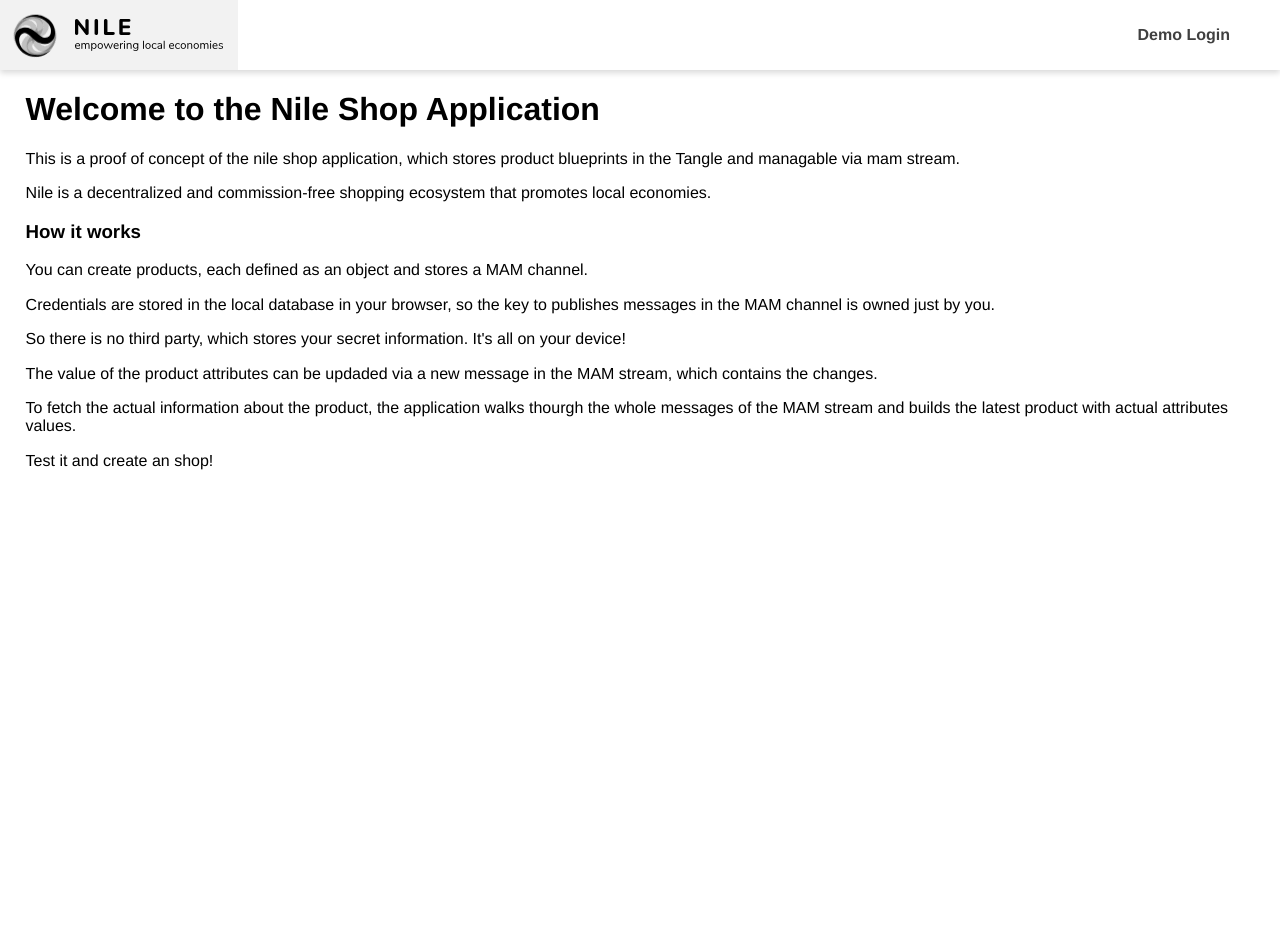
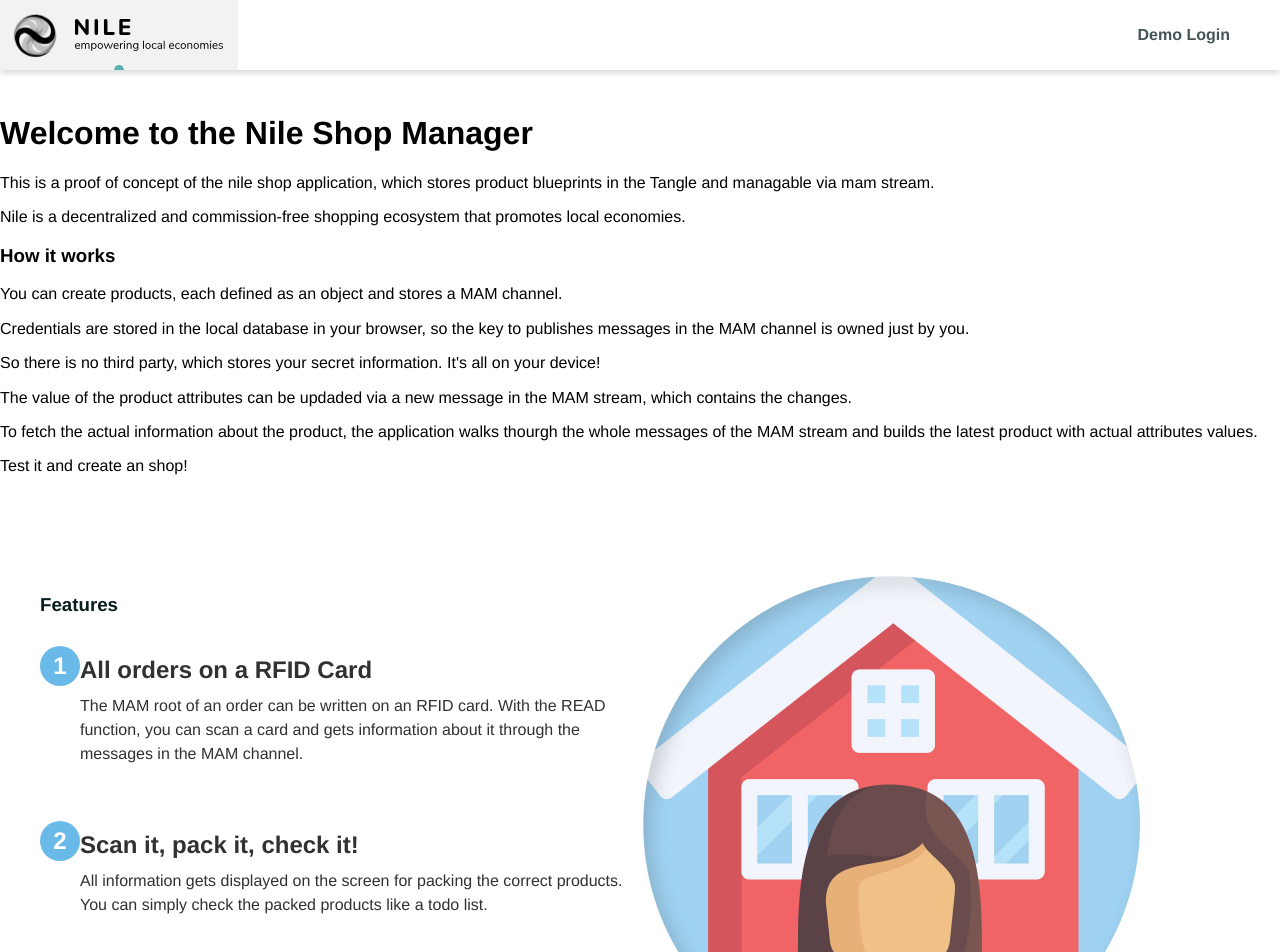
Before and after one commit to huhn511/nile-shop, a Vue app: page / in a window 1280 px wide. Shown: the top 952 px of the page. Before the commit the page ends 800 px from the top, so only its background shows below. Built offline with nearby package versions, Linux system fonts and the light colour scheme.

Commit message:
add section

```diff
--- a/src/App.vue
+++ b/src/App.vue
@@ -9,3 +9,47 @@
   name: 'App'
 }
 </script>
+
+<style>
+@import url('https://fonts.googleapis.com/css?family=Nunito');
+
+html {
+  font-family: 'Nunito', sans-serif;
+}
+
+body {
+    margin: 0px;
+}
+
+.main {
+  margin-top: 70px;
+  padding-top: 24px;
+}
+
+:root {
+  --primary: #139B48;
+  --primary-2: #A2CF6F;
+  --secondary: #0B5D9E;
+  --secondary-2: #5AB0B2;
+  --dark: #081C1D;
+  --darker: #0F3535;
+  --light: #E2E2E2;
+  --white: #FFFFFF;
+  --white_5: rgba(255,255,255,.05);
+  --white_10: rgba(255,255,255,.1);
+  --white_25: rgba(255,255,255,.25);
+  --white_50: rgba(255,255,255,.5);
+  --red: #F16465;
+  --orange: #E69255;
+  --yellow: #E6BE54;
+  --purple: #8F60A8;
+
+  --border-radius: 10px;
+  --border-radius-sm: 5px;
+
+  --box-shadow: 0 3px 6px rgba(0,0,0,.15);
+
+  --transition-in-out: all 0.3s ease-in-out;
+
+}
+</style>
--- a/src/views/home/index.vue
+++ b/src/views/home/index.vue
@@ -1,8 +1,8 @@
 <template>
-  <div class="home">
+  <div class="main">
     <nav-bar></nav-bar>
     <div class="home-container">
-        <h1>Welcome to the Nile Shop Application</h1>
+        <h1>Welcome to the Nile Shop Manager</h1>
         <p>This is a proof of concept of the nile shop application, which stores product blueprints in the Tangle and managable via mam stream.</p>
         <p>
         <a href="https://nile.shopping/" target="_blank" rel="noopener">Nile</a>
@@ -16,6 +16,44 @@
         <p>The value of the product attributes can be updaded via a new message in the MAM stream, which contains the changes.</p>
         <p>To fetch the actual information about the product, the application walks thourgh the whole messages of the MAM stream and builds the latest product with actual attributes values.</p>
         <a href="#/shop/shop">Test it and create an shop!</a>
+        <div class="section section--use-case" id="use-cases">
+          <div class="container">
+            <el-row>
+              <el-col :span="12">
+                <h3 class="section-hero">Features</h3>
+                <el-collapse v-model="activeNames" @change="handleChange">
+                  <el-collapse-item name="1">
+                    <template slot="title">
+                      <span>
+                        <span class="counter">1</span>All orders on a RFID Card
+                      </span>
+                    </template>
+                    <div> The MAM root of an order can be written on an RFID card. With the READ function, you can scan a card and gets information about it through the messages in the MAM channel.</div>
+                  </el-collapse-item>
+                  <el-collapse-item name="2">
+                    <template slot="title">
+                      <span>
+                        <span class="counter">2</span>Scan it, pack it, check it!
+                      </span>
+                    </template>
+                    <div>All information gets displayed on the screen for packing the correct products. You can simply check the packed products like a todo list.</div>
+                  </el-collapse-item>
+                  <el-collapse-item name="3">
+                    <template slot="title">
+                      <span>
+                        <span class="counter">3</span> Card rewards - support your local!
+                      </span>
+                    </template>
+                    <div>The card will be delivered within the package. The buyer can collect those cards and gets a good discount in the local shop for exchange with 5 cards for example.</div>
+                  </el-collapse-item>
+                </el-collapse>
+              </el-col>
+              <el-col :span="12">
+                <img alt="vendor" src="@/assets/customer-circled.jpg">
+              </el-col>
+            </el-row>
+          </div>
+        </div>
     </div>
   </div>
 </template>
@@ -26,14 +64,129 @@
   name: "home",
   components: {
     NavBar
+  },
+  data() {
+    return {
+      activeNames: ["1", "2", "3"]
+    }
+  },
+  methods: {
+    handleChange(val) {
+      console.log(val);
+    }
   }
 };
 </script>
 
-<style lang="scss" scoped>
-.home-container {
-    padding-top: 70px;
-    padding-left: 2%;
-    padding-right: 2%;
+<!-- Add "scoped" attribute to limit CSS to this component only -->
+<style lang="scss">
+.container {
+  width: 1200px;
+  margin: 0 auto;
+}
+
+.section {
+  padding: 100px 0;
+  box-sizing: border-box;
+  position: relative;
+  overflow: hidden;
+  background-color: var(--white);
+  &-hero {
+    margin-bottom: 30px;
+  }
+  &__light {
+    background-color: #f5f8fa;
+  }
+  &__dark {
+    background-color: var(--dark);
+    color: var(--white);
+  }
+  &__primary {
+    background-image: linear-gradient(
+      to right bottom,
+      #0b5d9e,
+      #0074a9,
+      #0089ae,
+      #2e9db0,
+      #5ab0b2
+    );
+    color: var(--white);
+  }
+  &__secondary {
+    background-image: linear-gradient(
+      to right bottom,
+      #139b48,
+      #48a84f,
+      #69b558,
+      #86c263,
+      #a2cf6f
+    );
+    color: var(--white);
+  }
+}
+
+.section--use-case {
+  img {
+    width: 500px;
+  }
+  hr {
+    border-color: rgba(0, 0, 0, 0.05);
+  }
+  .flex-end {
+    display: flex;
+    justify-content: flex-end;
+    align-items: flex-start;
+  }
+}
+
+.section--use-case {
+  img {
+    border-radius: 100%;
+  }
+  color: var(--dark);
+}
+.el-collapse {
+  border: none;
+  margin-left: 40px;
+  .el-collapse-item__wrap {
+    border-bottom: none;
+  }
+  .el-collapse-item {
+    background-color: transparent;
+    margin-bottom: 30px;
+    &__header {
+      position: relative;
+      border: none;
+      font-size: 24px;
+      font-weight: 700;
+      background-color: transparent;
+      i {
+        display: none;
+      }
+    }
+    &__content {
+      font-size: 16px;
+      line-height: 1.5;
+    }
+    .counter {
+      position: absolute;
+      left: -40px;
+      height: 40px;
+      width: 40px;
+      border-radius: 100%;
+      display: flex;
+      justify-content: center;
+      align-items: center;
+      color: var(--dark);
+      background-color: rgba(0, 0, 0, 0.05);
+      transition: all 200ms ease-in-out;
+    }
+    &.is-active {
+      .counter {
+        background-color: #69bae8;
+        color: var(--white);
+      }
+    }
+  }
 }
 </style>
```
